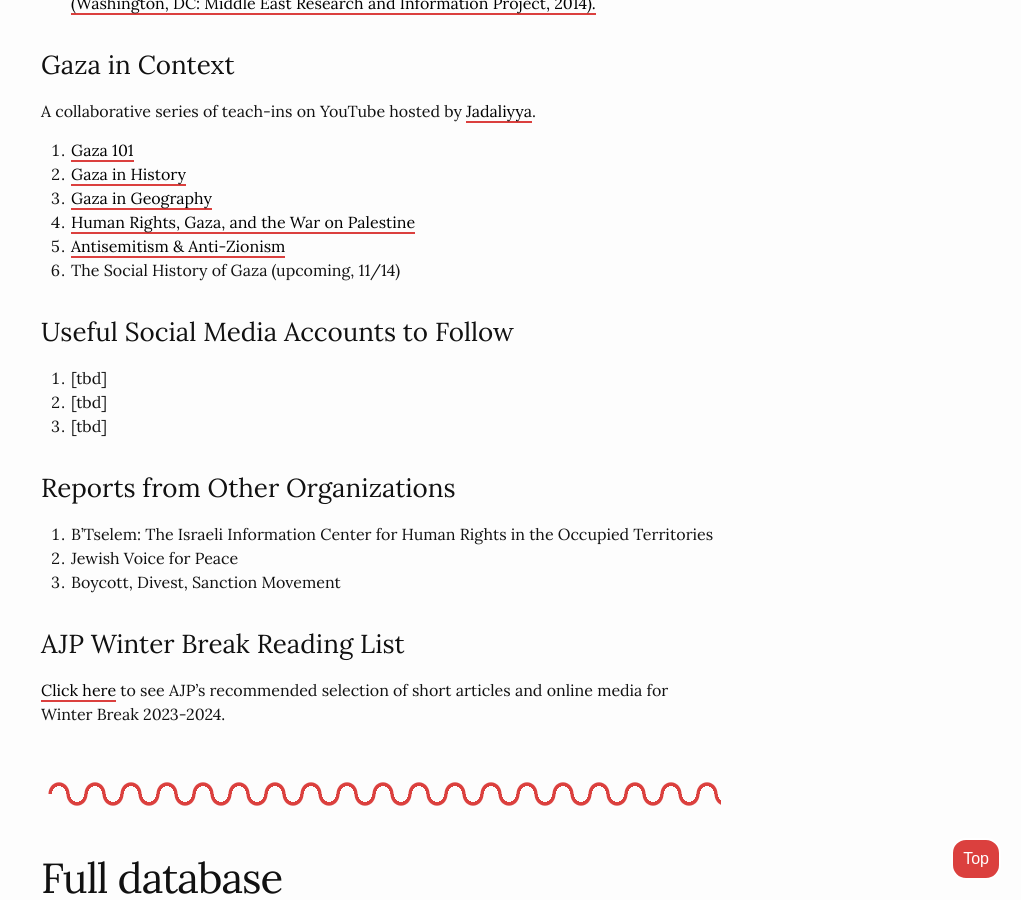
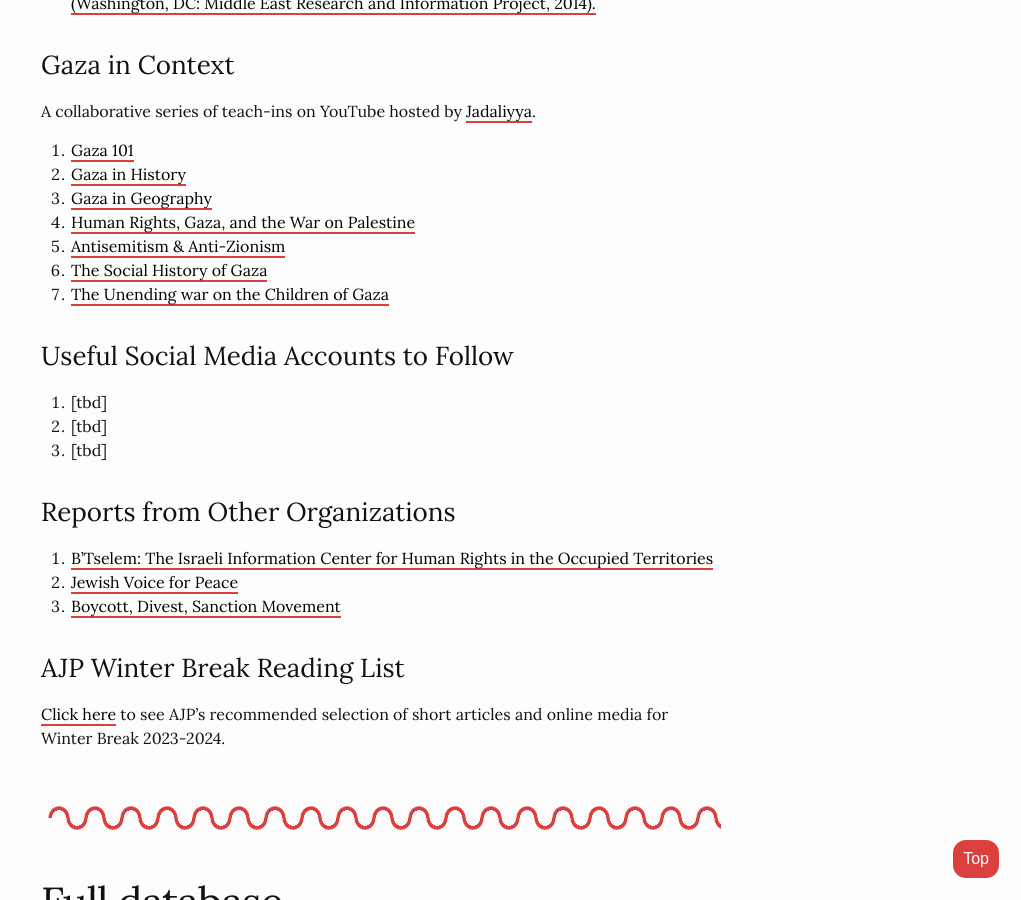
Before and after one commit to olivetreesb/olivetreesb, a Jekyll site: the page built from index.md, in a window 1280 px wide and 900 px high, scrolled down 1350 px. Shown: the whole window, without its empty margins (259-1280 px from the left). Built offline with Jekyll 4.4.1, drawn with Linux system fonts in a browser that asks for light colours; some of the changed lines change nothing that is shown.

Commit message:
Update index.md

```diff
--- a/index.md
+++ b/index.md
@@ -36,7 +36,8 @@
 3. [Gaza in Geography](https://www.youtube.com/watch?v=Lpxri63NAcU&list=PLLkT5TSHWFSbqXKnNSa3nPJh4yYdk9KGA&index=21&pp=iAQB)
 4. [Human Rights, Gaza, and the War on Palestine](https://www.jadaliyya.com/Details/45455/Gaza-in-Context-A-Collaborative-Teach-In-Series-%E2%80%94-Human-Rights,-Gaza,-and-the-War-on-Palestine)
 5. [Antisemitism & Anti-Zionism](https://www.jadaliyya.com/Details/45480/Gaza-in-Context-A-Collaborative-Teach-In-Series-%E2%80%94-Antisemitism--Anti-Zionism)
-6. The Social History of Gaza (upcoming, 11/14)
+6. [The Social History of Gaza](https://www.youtube.com/watch?v=qgDNwQdRfeA&list=PLLkT5TSHWFSbqXKnNSa3nPJh4yYdk9KGA&index=19)
+7. [The Unending war on the Children of Gaza](https://www.youtube.com/watch?v=Srvd68VM5tU&list=PLLkT5TSHWFSbqXKnNSa3nPJh4yYdk9KGA&index=17)
 
 ### Useful Social Media Accounts to Follow
 1. [tbd]
@@ -44,9 +45,9 @@
 3. [tbd]
 
 ### Reports from Other Organizations
-1. B’Tselem: The Israeli Information Center for Human Rights in the Occupied Territories
-2. Jewish Voice for Peace
-3. Boycott, Divest, Sanction Movement
+1. [B’Tselem: The Israeli Information Center for Human Rights in the Occupied Territories](https://www.btselem.org/publications)
+2. [Jewish Voice for Peace](https://www.jewishvoiceforpeace.org/2023/10/18/first-steps/)
+3. [Boycott, Divest, Sanction Movement](https://bdsmovement.net/what-is-bds)
 
 ### AJP Winter Break Reading List
 [Click here](https://ajp-database.notion.site/UCSB-AJP-Winter-Break-Reading-List-f1ce080e9b914f10a020b31b2c7d9e78) to see AJP's recommended selection of short articles and online media for Winter Break 2023-2024.
```
